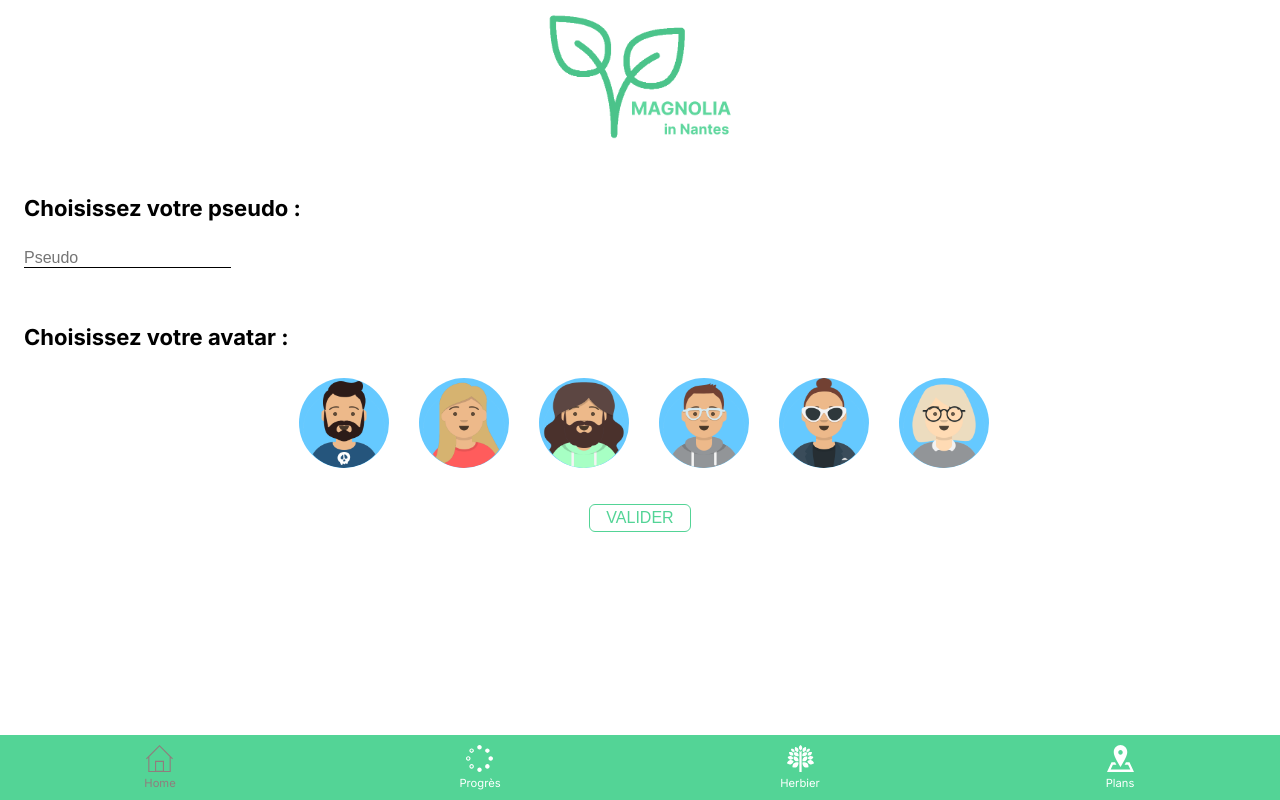
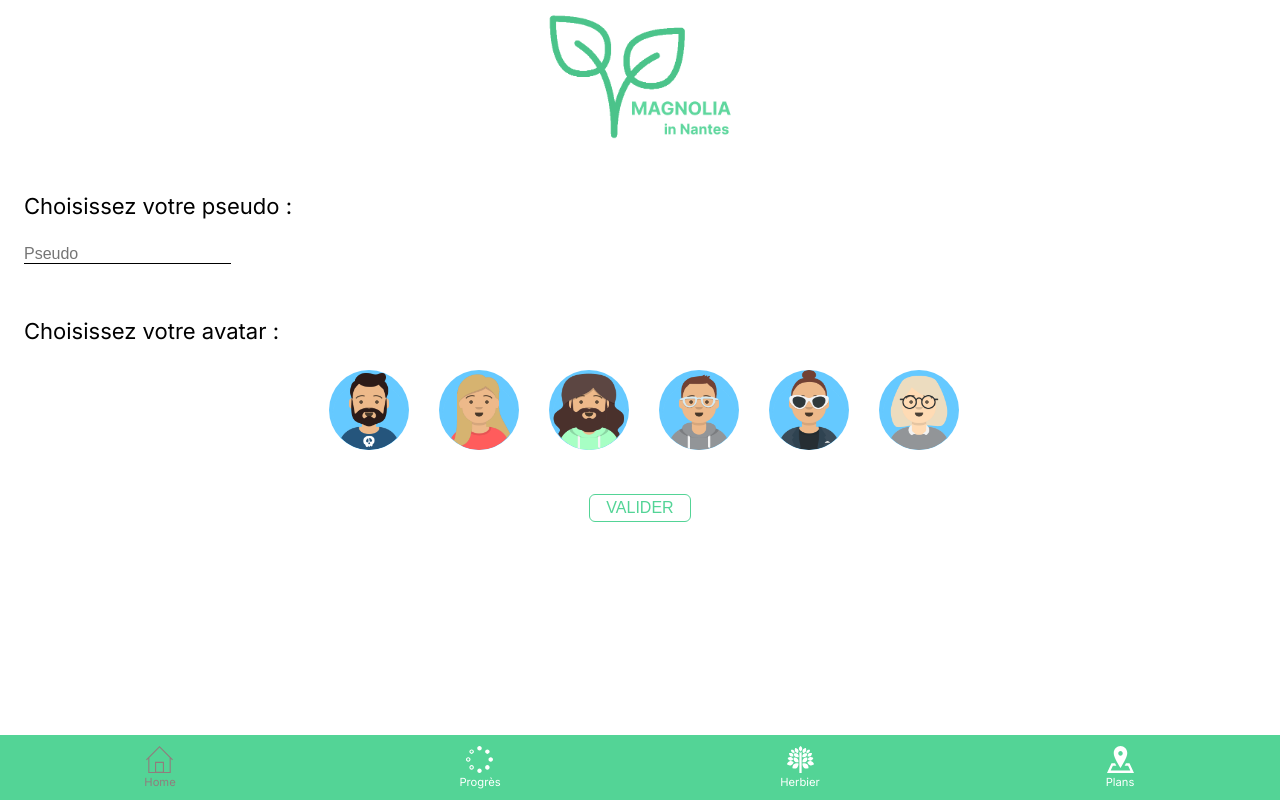
Before and after one commit to SirHarveyBix/MagnoliainNantes, a React (Create React App) app: page / in a window 1280 px wide. Built offline with nearby package versions, Linux system fonts and the light colour scheme; no server answers.

Commit message:
fix css homepage

```diff
--- a/src/components/homepage/Home.css
+++ b/src/components/homepage/Home.css
@@ -38,8 +38,8 @@
   justify-content: center;
 }
 .home-section-avatar img {
-  height: 90px;
-  width: 90px;
+  height: 80px;
+  width: 80px;
   margin: 0 15px 28px 15px;
   border-radius: 100px;
   background-color: #65c9ff;
@@ -51,7 +51,7 @@
   text-align: center;
 }
 .home-btn {
-  margin-top: 8px;
+  margin-top: 16px;
   padding: 4px 16px;
   font-size: 16px;
   background-color: #fff;
--- a/src/index.css
+++ b/src/index.css
@@ -20,3 +20,134 @@ a {
   text-decoration: none;
   color: inherit;
 }
+
+html,
+body,
+div,
+span,
+applet,
+object,
+iframe,
+h1,
+h2,
+h3,
+h4,
+h5,
+h6,
+p,
+blockquote,
+pre,
+a,
+abbr,
+acronym,
+address,
+big,
+cite,
+code,
+del,
+dfn,
+em,
+img,
+ins,
+kbd,
+q,
+s,
+samp,
+small,
+strike,
+strong,
+sub,
+sup,
+tt,
+var,
+b,
+u,
+i,
+center,
+dl,
+dt,
+dd,
+ol,
+ul,
+li,
+fieldset,
+form,
+label,
+legend,
+table,
+caption,
+tbody,
+tfoot,
+thead,
+tr,
+th,
+td,
+article,
+aside,
+canvas,
+details,
+embed,
+figure,
+figcaption,
+footer,
+header,
+hgroup,
+menu,
+nav,
+output,
+ruby,
+section,
+summary,
+time,
+mark,
+audio,
+video {
+  margin: 0;
+  padding: 0;
+  border: 0;
+  font-size: 100%;
+  font: inherit;
+  vertical-align: baseline;
+}
+
+/* HTML5 display-role reset for older browsers */
+article,
+aside,
+details,
+figcaption,
+figure,
+footer,
+header,
+hgroup,
+menu,
+nav,
+section {
+  display: block;
+}
+
+body {
+  line-height: 1;
+}
+
+ol,
+ul {
+  list-style: none;
+}
+
+blockquote,
+q {
+  quotes: none;
+}
+
+blockquote:before,
+blockquote:after,
+q:before,
+q:after {
+  content: '';
+  content: none;
+}
+
+table {
+  border-collapse: collapse;
+  border-spacing: 0;
+}
```
Also changed, not shown: src/components/Map/Map.jsx (+9 -9 lines).
